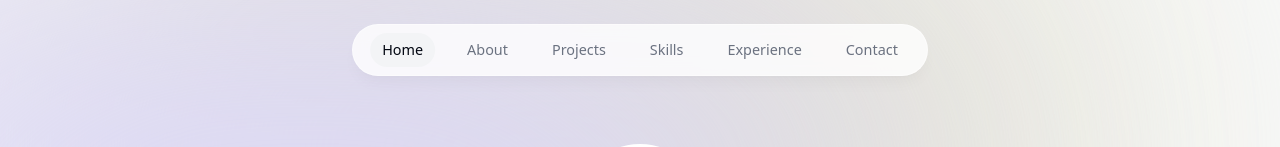
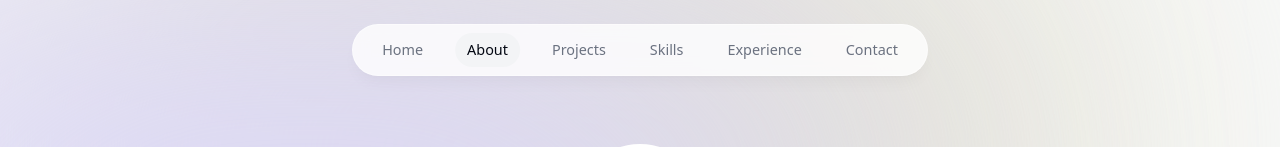
Before and after one commit to AlnafisVSCode/nextjs-portfolio-alnafis, a Next.js app: page / in a window 1280 px wide. Shown: the top 147 px of the page. Built offline with nearby package versions, Linux system fonts and the light colour scheme.

Commit message:
About Page, Navigation update inView Observation

```diff
--- a/components/about.tsx
+++ b/components/about.tsx
@@ -1,11 +1,23 @@
 "use client";
-import React, { use, useRef } from "react";
+import React, { useEffect, useRef } from "react";
 import Sectionheadings from "./section-headings";
 import { motion } from "framer-motion";
+import { useInView } from "react-intersection-observer";
+import { useActiveSectionContext } from "@/context/active-section-context";
 
 export default function About() {
+	const { ref, inView } = useInView();
+	const { setActiveSection } = useActiveSectionContext();
+
+	useEffect(() => {
+		if (inView) {
+			setActiveSection("About");
+		}
+	}, [inView, setActiveSection]);
+
 	return (
 		<motion.section
+			ref={ref}
 			className="md-28 max-w-[45rem] text-center leading-8 sm: mb-40 scroll-mt-32"
 			initial={{ opacity: 0, y: 100 }}
 			animate={{ opacity: 1, y: 0 }}
```
